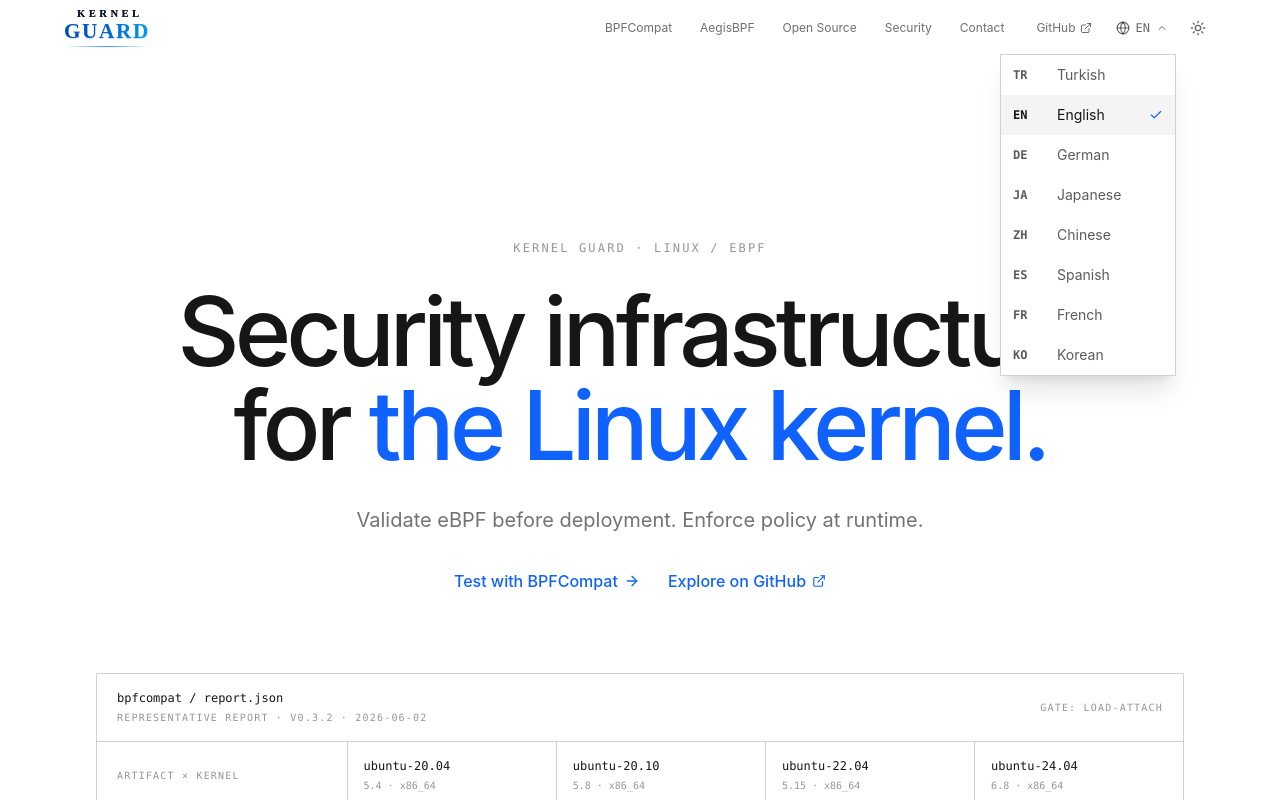
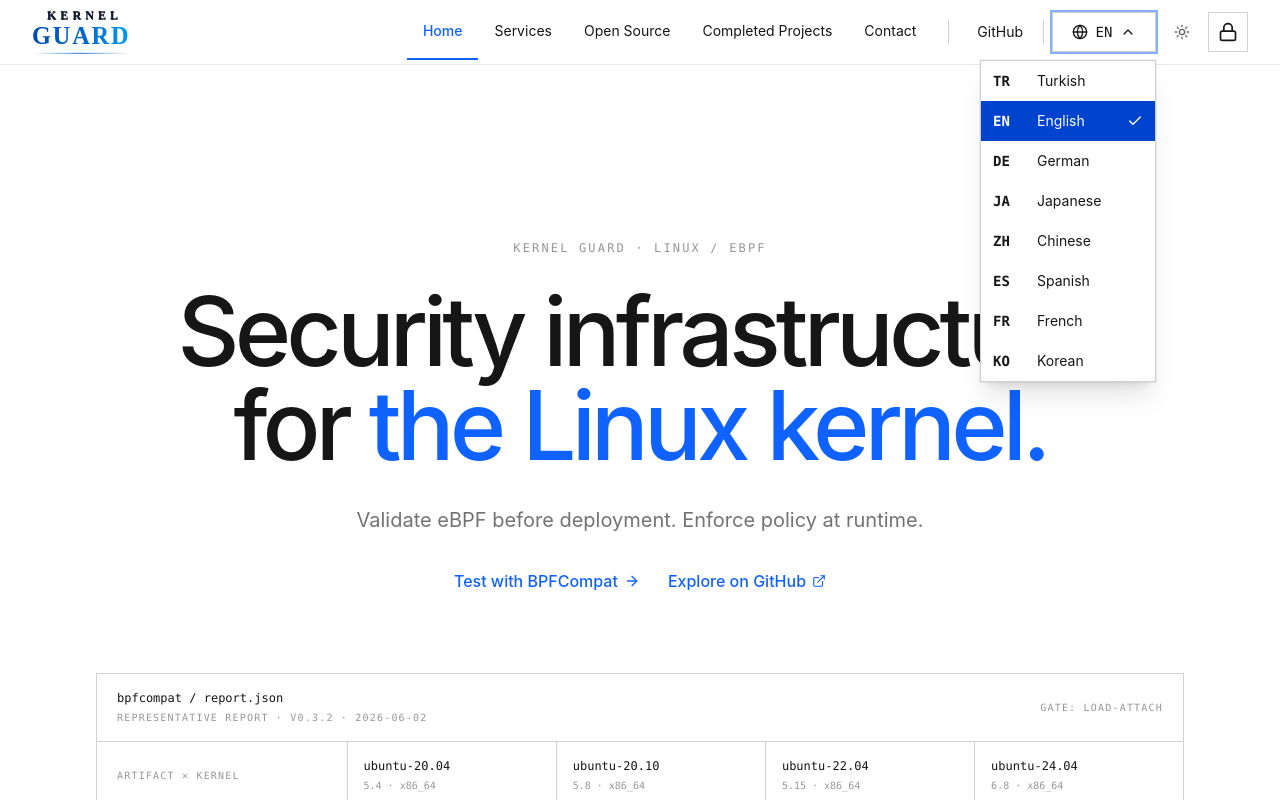
Before and after one commit to ErenAri/kernel-guard-frontend, a React (Vite) app: page / in a window 1280 px wide. Both pictures are taken after a click on the button "EN". Shown: the top 800 px of the page. Built offline with nearby package versions, Linux system fonts and the light colour scheme.

Commit message:
revert(site): restore main Navbar.tsx design

```diff
--- a/src/components/Navbar.tsx
+++ b/src/components/Navbar.tsx
@@ -1,15 +1,15 @@
 import { Link, useLocation, useNavigate } from 'react-router-dom';
-import { Check, ChevronDown, ExternalLink, Globe, Menu, X } from 'lucide-react';
+import { Menu, X, Globe, Lock, ChevronDown, Check } from 'lucide-react';
 import { useEffect, useRef, useState } from 'react';
-import { useLanguage, type Language } from '../context/LanguageContext';
-import { prefetchRoute, prefetchRoutes } from '../routes/pageLoaders';
+import { useLanguage } from '../context/LanguageContext';
+import { prefetchRoutes, type PrefetchRoute } from '../routes/pageLoaders';
 import {
   LANGUAGE_LABELS,
   SUPPORTED_LANGUAGES,
   localizePath,
   setStoredLanguagePreference,
 } from '../i18n/route';
-import { evidenceHomeCopy } from '../i18n/evidenceHome';
+import type { Language } from '../context/LanguageContext';
 import Logo from './Logo';
 import ThemeToggle from './ThemeToggle';
 
@@ -24,80 +24,101 @@ const LANGUAGE_NAMES: Record<Language, string> = {
   ko: 'Korean',
 };
 
-function LanguageSwitcher({
-  language,
-  onChange,
-  compact = false,
-}: {
+interface LanguageSwitcherProps {
   language: Language;
   onChange: (language: Language) => void;
   compact?: boolean;
-}) {
-  const [open, setOpen] = useState(false);
-  const ref = useRef<HTMLDivElement>(null);
+}
+
+function LanguageSwitcher({ language, onChange, compact = false }: LanguageSwitcherProps) {
+  const [isExpanded, setIsExpanded] = useState(false);
+  const containerRef = useRef<HTMLDivElement>(null);
 
   useEffect(() => {
-    if (!open) return;
+    if (!isExpanded) {
+      return;
+    }
 
-    const pointer = (event: PointerEvent) => {
-      if (!ref.current?.contains(event.target as Node)) setOpen(false);
-    };
-    const keyboard = (event: KeyboardEvent) => {
-      if (event.key === 'Escape') setOpen(false);
+    const handlePointerDown = (event: PointerEvent) => {
+      if (!containerRef.current?.contains(event.target as Node)) {
+        setIsExpanded(false);
+      }
     };
 
-    document.addEventListener('pointerdown', pointer);
-    document.addEventListener('keydown', keyboard);
+    const handleKeyDown = (event: KeyboardEvent) => {
+      if (event.key === 'Escape') {
+        setIsExpanded(false);
+      }
+    };
+
+    document.addEventListener('pointerdown', handlePointerDown);
+    document.addEventListener('keydown', handleKeyDown);
+
     return () => {
-      document.removeEventListener('pointerdown', pointer);
-      document.removeEventListener('keydown', keyboard);
+      document.removeEventListener('pointerdown', handlePointerDown);
+      document.removeEventListener('keydown', handleKeyDown);
     };
-  }, [open]);
+  }, [isExpanded]);
+
+  const selectLanguage = (nextLanguage: Language) => {
+    setIsExpanded(false);
+    if (nextLanguage !== language) {
+      onChange(nextLanguage);
+    }
+  };
 
   return (
-    <div ref={ref} className="relative">
+    <div ref={containerRef} className="relative">
       <button
         type="button"
-        onClick={() => setOpen((value) => !value)}
+        onClick={() => setIsExpanded((value) => !value)}
         aria-haspopup="listbox"
-        aria-expanded={open}
+        aria-expanded={isExpanded}
         aria-label="Select language"
-        className={`inline-flex h-9 items-center justify-center gap-1.5 px-2 text-xs text-foreground/65 transition-colors hover:text-foreground ${
-          compact ? 'min-w-14' : 'min-w-16'
+        className={`inline-flex h-10 items-center justify-center gap-2 border border-border bg-background text-foreground transition-colors hover:bg-surface focus:outline-none focus:ring-2 focus:ring-primary/50 ${
+          compact ? 'w-20 px-2' : 'min-w-[104px] px-3'
         }`}
       >
-        <Globe className="h-3.5 w-3.5" />
-        <span className="font-mono font-medium uppercase">{LANGUAGE_LABELS[language]}</span>
-        <ChevronDown className={`h-3 w-3 transition-transform ${open ? 'rotate-180' : ''}`} />
+        <Globe className="h-4 w-4 shrink-0" />
+        <span className="font-mono text-sm font-medium uppercase leading-none">
+          {LANGUAGE_LABELS[language]}
+        </span>
+        <ChevronDown
+          className={`h-4 w-4 shrink-0 transition-transform ${isExpanded ? 'rotate-180' : ''}`}
+        />
       </button>
 
-      {open && (
+      {isExpanded && (
         <div
           role="listbox"
           aria-label="Languages"
-          className="absolute right-0 top-11 z-50 w-44 overflow-hidden border border-border bg-background shadow-xl shadow-black/10"
+          className={`absolute right-0 top-12 z-50 w-44 overflow-hidden border border-border bg-background shadow-xl shadow-black/10 ring-1 ring-black/5 dark:shadow-black/30 ${
+            compact ? 'right-0' : ''
+          }`}
         >
           {SUPPORTED_LANGUAGES.map((lang) => {
-            const selected = lang === language;
+            const isSelected = lang === language;
+
             return (
               <button
                 key={lang}
                 type="button"
                 role="option"
-                aria-selected={selected}
-                onClick={() => {
-                  setOpen(false);
-                  if (!selected) onChange(lang);
-                }}
-                className={`flex w-full items-center justify-between gap-3 px-3 py-2.5 text-left text-sm transition-colors ${
-                  selected ? 'bg-surface text-foreground' : 'text-foreground/70 hover:bg-surface hover:text-foreground'
+                aria-selected={isSelected}
+                onClick={() => selectLanguage(lang)}
+                className={`flex w-full items-center justify-between gap-3 px-3 py-2.5 text-left transition-colors ${
+                  isSelected
+                    ? 'kg-action-primary'
+                    : 'bg-background text-foreground hover:bg-surface'
                 }`}
               >
-                <span className="flex items-center gap-3">
-                  <span className="w-8 font-mono text-xs font-semibold uppercase">{LANGUAGE_LABELS[lang]}</span>
-                  <span>{LANGUAGE_NAMES[lang]}</span>
+                <span className="flex min-w-0 items-center gap-3">
+                  <span className="w-8 shrink-0 font-mono text-sm font-semibold uppercase">
+                    {LANGUAGE_LABELS[lang]}
                   </span>
-                {selected ? <Check className="h-3.5 w-3.5 text-primary" /> : null}
+                  <span className="truncate text-sm">{LANGUAGE_NAMES[lang]}</span>
+                </span>
+                {isSelected && <Check className="h-4 w-4 shrink-0" />}
               </button>
             );
           })}
@@ -108,123 +129,160 @@ function LanguageSwitcher({
 }
 
 export default function Navbar() {
-  const [mobileOpen, setMobileOpen] = useState(false);
+  const [isOpen, setIsOpen] = useState(false);
   const location = useLocation();
   const navigate = useNavigate();
   const { language, t } = useLanguage();
-  const copy = evidenceHomeCopy[language];
 
-  const normalize = (path: string) => (path === '/' ? '/' : path.replace(/\/$/, ''));
+  const normalizeNavPath = (path: string) => {
+    if (path === '/') {
+      return '/';
+    }
 
-  const links = [
+    return path.endsWith('/') ? path.slice(0, -1) : path;
+  };
+
+  const baseNavLinks: Array<{ name: string; path: string; prefetch: readonly PrefetchRoute[] }> = [
+    { name: t.nav.home, path: '/', prefetch: ['home'] },
     {
-      name: copy.nav.bpfcompat,
-      path: localizePath('/projects/bpfcompat/', language),
-      intent: () => import('../pages/bpfcompat/BpfcompatPage'),
+      name: t.nav.services,
+      path: '/services/',
+      prefetch: ['services', 'secureFrontend', 'hardenedBackend', 'dataProtection', 'highPerformance'],
     },
+    { name: t.nav.openSource, path: '/projects/', prefetch: ['projects', 'projectDetails'] },
     {
-      name: copy.nav.aegis,
-      path: localizePath('/projects/aegis-bpf/', language),
-      intent: () => prefetchRoute('projectDetails'),
+      name: t.nav.completedProjects,
+      path: '/completed-projects/',
+      prefetch: ['completedProjects', 'completedProjectDetails'],
     },
-    {
-      name: copy.nav.openSource,
-      path: localizePath('/projects/', language),
-      intent: () => prefetchRoutes(['projects', 'projectDetails']),
-    },
-    {
-      name: copy.nav.security,
-      path: localizePath('/security/', language),
-      intent: () => prefetchRoute('security'),
-    },
-    {
-      name: copy.nav.contact,
-      path: localizePath('/contact/', language),
-      intent: () => prefetchRoute('contact'),
-    },
+    { name: t.nav.contact, path: '/contact/', prefetch: ['contact'] },
   ];
+  const navLinks = baseNavLinks.map((link) => ({
+    ...link,
+    path: localizePath(link.path, language),
+  }));
 
-  const switchLanguage = (next: Language) => {
-    setStoredLanguagePreference(next);
-    navigate(localizePath(location.pathname, next));
+  const isActive = (path: string) => normalizeNavPath(location.pathname) === normalizeNavPath(path);
+
+  const handleLanguageChange = (nextLanguage: Language) => {
+    setStoredLanguagePreference(nextLanguage);
+    const target = localizePath(location.pathname, nextLanguage);
+    navigate(target);
+  };
+
+  const handleLinkIntent = (routes: readonly PrefetchRoute[]) => {
+    prefetchRoutes(routes);
   };
 
   return (
-    <nav className="fixed top-0 z-50 w-full bg-background/82 backdrop-blur-xl">
-      <div className="mx-auto max-w-[1200px] px-4 sm:px-6">
-        <div className="flex h-14 items-center justify-between">
-          <Link
-            to={localizePath('/', language)}
-            className="flex items-center transition-opacity hover:opacity-75"
-            aria-label="Kernel Guard home"
-          >
-            <Logo className="scale-[0.48] origin-left" />
+    <nav className="fixed top-0 w-full z-50 bg-background/80 backdrop-blur-md border-b border-border/50">
+      <div className="max-w-7xl mx-auto px-4 sm:px-6 lg:px-8">
+        <div className="flex items-center justify-between h-16">
+          <div className="flex items-center">
+            <Link to={localizePath('/', language)} className="flex items-center group hover:opacity-90 transition-opacity">
+              <Logo className="scale-[0.55] origin-left" />
             </Link>
+          </div>
 
-          <div className="hidden items-center gap-1 md:flex">
-            {links.map((link) => {
-              const active = normalize(location.pathname) === normalize(link.path);
-              return (
+          {/* Desktop Menu */}
+          <div className="hidden md:block">
+            <div className="ml-10 flex items-center h-full">
+              {navLinks.map((link) => (
                 <Link
                   key={link.name}
                   to={link.path}
-                  onPointerEnter={link.intent}
-                  onFocus={link.intent}
-                  className={`px-3 py-2 text-xs transition-colors ${
-                    active ? 'font-medium text-foreground' : 'text-foreground/62 hover:text-foreground'
+                  onPointerEnter={() => handleLinkIntent(link.prefetch)}
+                  onFocus={() => handleLinkIntent(link.prefetch)}
+                  className={`px-4 h-14 flex items-center text-sm transition-colors border-b-2 ${
+                    isActive(link.path)
+                      ? 'border-primary text-primary font-medium'
+                      : 'border-transparent text-foreground hover:bg-surface'
                   }`}
                 >
                   {link.name}
                 </Link>
-              );
-            })}
-
+              ))}
+              <div className="h-6 w-px bg-border mx-4"></div>
               <a
                 href="https://github.com/Kernel-Guard"
                 target="_blank"
                 rel="noopener noreferrer"
-              className="ml-1 inline-flex items-center gap-1 px-3 py-2 text-xs text-foreground/62 transition-colors hover:text-foreground"
+                className="text-foreground hover:text-primary transition-colors px-3 py-2 text-sm"
               >
                 {t.nav.github}
-              <ExternalLink className="h-3 w-3" />
               </a>
 
-            <LanguageSwitcher language={language} onChange={switchLanguage} />
+
+              <div className="h-6 w-px bg-border mx-2"></div>
+
+              <LanguageSwitcher language={language} onChange={handleLanguageChange} />
+
+              <div className="ml-2 flex items-center gap-2">
                 <ThemeToggle />
+                <Link
+                  to="/admin"
+                  className="inline-flex items-center justify-center w-10 h-10 border border-border bg-background text-foreground hover:bg-surface transition-colors focus:outline-none focus:ring-2 focus:ring-primary/50"
+                  title="Admin Login"
+                >
+                  <Lock className="w-5 h-5" />
+                </Link>
+              </div>
+            </div>
           </div>
 
-          <div className="flex items-center gap-1 md:hidden">
+          {/* Mobile menu button */}
+          <div className="md:hidden flex items-center gap-2">
             <ThemeToggle />
-            <LanguageSwitcher language={language} onChange={switchLanguage} compact />
+            <Link
+              to="/admin"
+              className="inline-flex items-center justify-center w-10 h-10 border border-border bg-background text-foreground hover:bg-surface transition-colors focus:outline-none focus:ring-2 focus:ring-primary/50"
+              title="Admin Login"
+            >
+              <Lock className="w-5 h-5" />
+            </Link>
+            <LanguageSwitcher language={language} onChange={handleLanguageChange} compact />
             <button
-              type="button"
-              onClick={() => setMobileOpen((value) => !value)}
-              aria-label={mobileOpen ? 'Close navigation menu' : 'Open navigation menu'}
-              aria-expanded={mobileOpen}
+              onClick={() => setIsOpen(!isOpen)}
+              aria-label={isOpen ? 'Close navigation menu' : 'Open navigation menu'}
+              aria-expanded={isOpen}
               aria-controls="mobile-navigation"
-              className="inline-flex h-9 w-9 items-center justify-center text-foreground/70 hover:text-foreground"
+              className="inline-flex items-center justify-center p-2 text-foreground hover:bg-surface focus:outline-none"
             >
-              {mobileOpen ? <X className="h-5 w-5" /> : <Menu className="h-5 w-5" />}
+              {isOpen ? <X className="h-6 w-6" /> : <Menu className="h-6 w-6" />}
             </button>
           </div>
         </div>
       </div>
 
-      {mobileOpen && (
-        <div id="mobile-navigation" className="border-t border-border bg-background md:hidden">
-          <div className="mx-auto max-w-[1200px] px-4 py-4 sm:px-6">
-            {links.map((link) => (
+      {/* Mobile Menu */}
+      {isOpen && (
+        <div id="mobile-navigation" className="md:hidden bg-background border-b border-border">
+          <div className="px-2 pt-2 pb-3 space-y-1 sm:px-3">
+            {navLinks.map((link) => (
               <Link
                 key={link.name}
                 to={link.path}
-                onPointerEnter={link.intent}
-                onFocus={link.intent}
-                onClick={() => setMobileOpen(false)}
-                className="block border-b border-border/70 py-3 text-sm text-foreground/75 last:border-b-0 hover:text-foreground"
+                onPointerEnter={() => handleLinkIntent(link.prefetch)}
+                onFocus={() => handleLinkIntent(link.prefetch)}
+                onClick={() => setIsOpen(false)}
+                className={`block px-3 py-3 text-base ${
+                  isActive(link.path)
+                    ? 'text-primary bg-surface border-l-4 border-primary'
+                    : 'text-foreground hover:bg-surface border-l-4 border-transparent'
+                }`}
               >
                 {link.name}
               </Link>
             ))}
+            <a
+              href="https://github.com/Kernel-Guard"
+              target="_blank"
+              rel="noopener noreferrer"
+              className="block px-3 py-3 text-base text-foreground hover:bg-surface border-l-4 border-transparent"
+            >
+              {t.nav.github}
+            </a>
+
           </div>
         </div>
       )}
```
Lines whose indentation alone changed are shown as unchanged.
